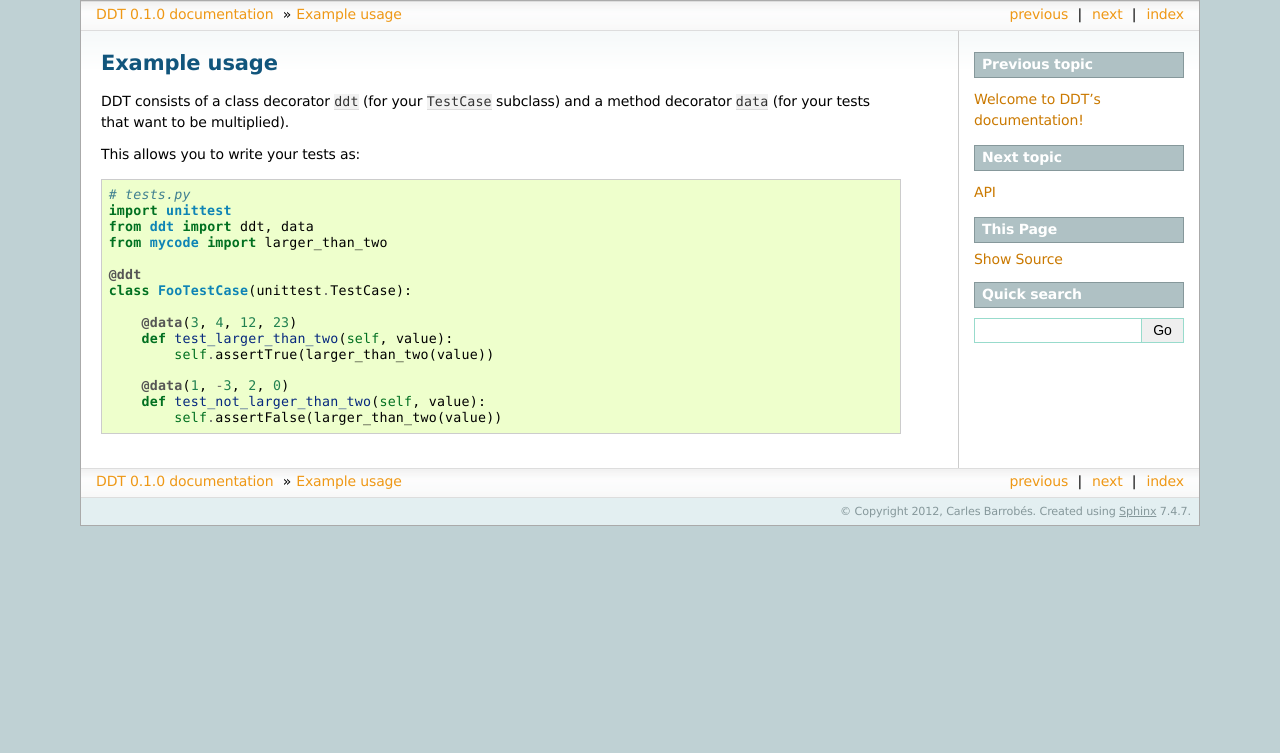
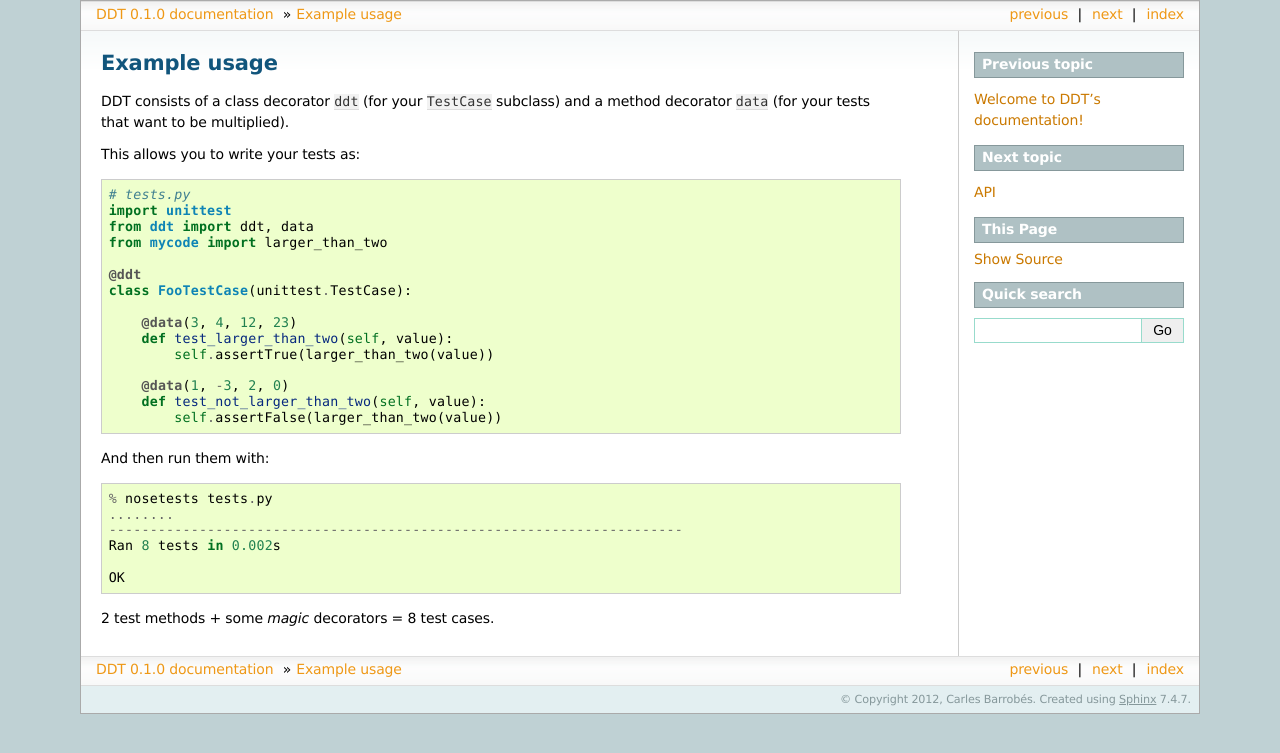
Before and after one commit to datadriventests/ddt, a Sphinx documentation site: the page built from docs/example.rst, in a window 1280 px wide. Shown: the top 753 px of the page. Built offline with Sphinx 7.4.7, drawn with Linux system fonts in a browser that asks for light colours.

Commit message:
Added run output to example

```diff
--- a/docs/example.rst
+++ b/docs/example.rst
@@ -23,3 +23,14 @@ This allows you to write your tests as:
         @data(1, -3, 2, 0)
         def test_not_larger_than_two(self, value):
             self.assertFalse(larger_than_two(value))
+
+And then run them with::
+
+    % nosetests tests.py
+    ........
+    ----------------------------------------------------------------------
+    Ran 8 tests in 0.002s
+
+    OK
+
+2 test methods + some *magic* decorators = 8 test cases.
```
